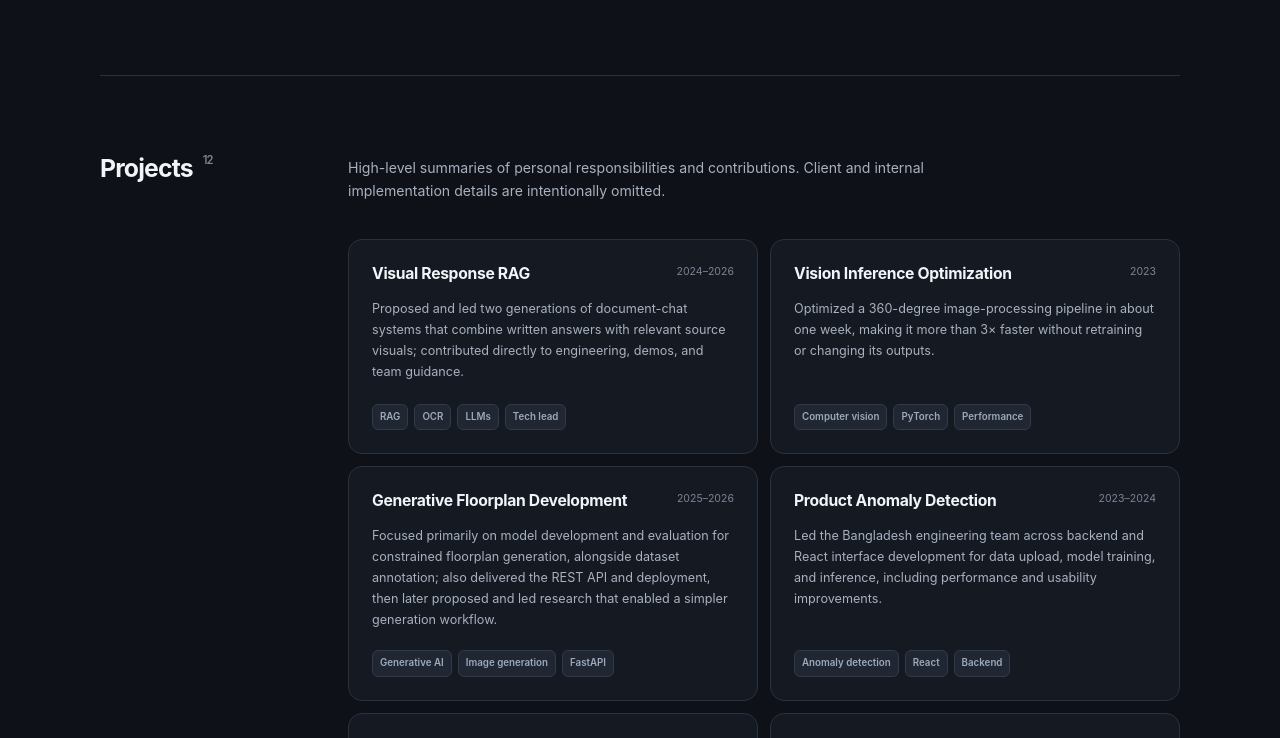
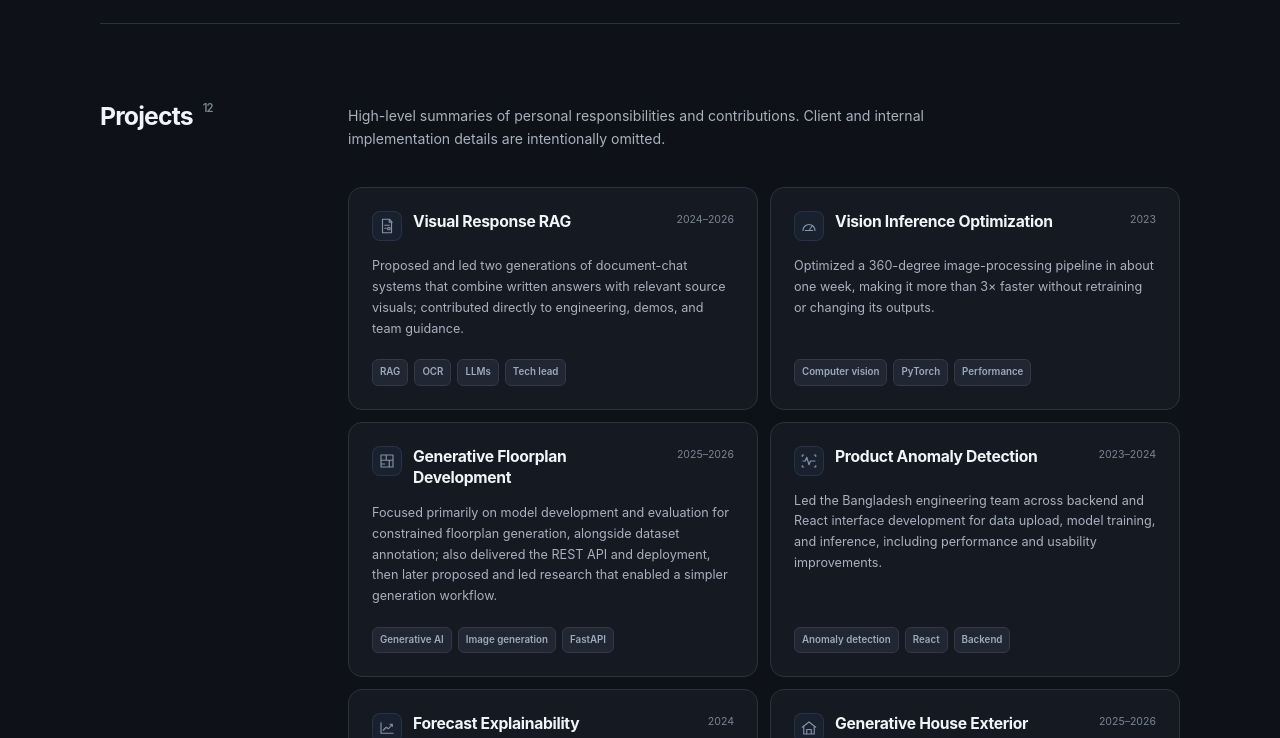
Before and after one commit to nsabir2011/resume, an Astro site: page / in a window 1280 px wide. Shown: the part 2062-2800 px from the top of the page. Built offline with nearby package versions, Linux system fonts and the light colour scheme; Astro itself is replaced by a stand-in of ours.

Commit message:
Add project icons and interaction polish

```diff
--- /dev/null
+++ b/src/components/ProjectIcon.astro
@@ -0,0 +1,130 @@
+---
+interface Props {
+  name: string;
+}
+
+const { name } = Astro.props;
+---
+
+<span class="project-icon" aria-hidden="true">
+  {
+    name === 'document-visuals' && (
+      <svg viewBox="0 0 24 24">
+        <path d="M6 3h9l3 3v15H6z" />
+        <path d="M15 3v4h4M9 11h6M9 15h2" />
+        <rect x="13" y="14" width="3" height="3" rx=".5" />
+      </svg>
+    )
+  }
+  {
+    name === 'speed' && (
+      <svg viewBox="0 0 24 24">
+        <path d="M4 18a8 8 0 1 1 16 0" />
+        <path d="m12 18 4-6M7 18h10" />
+      </svg>
+    )
+  }
+  {
+    name === 'floorplan' && (
+      <svg viewBox="0 0 24 24">
+        <path d="M4 4h16v16H4zM11 4v7H4M11 11h9M15 11v9M4 16h5" />
+      </svg>
+    )
+  }
+  {
+    name === 'anomaly' && (
+      <svg viewBox="0 0 24 24">
+        <path d="M4 12h3l2-5 3 10 2-5h6" />
+        <path d="M5 4H3v2M19 4h2v2M5 20H3v-2M19 20h2v-2" />
+      </svg>
+    )
+  }
+  {
+    name === 'forecast' && (
+      <svg viewBox="0 0 24 24">
+        <path d="M4 19V5M4 19h16" />
+        <path d="m7 15 4-4 3 2 5-6M16 7h3v3" />
+      </svg>
+    )
+  }
+  {
+    name === 'house' && (
+      <svg viewBox="0 0 24 24">
+        <path d="m3 11 9-7 9 7" />
+        <path d="M5 10v10h14V10M9 20v-6h6v6" />
+      </svg>
+    )
+  }
+  {
+    name === 'face-camera' && (
+      <svg viewBox="0 0 24 24">
+        <path d="M4 8V5h3M17 5h3v3M20 16v3h-3M7 19H4v-3" />
+        <circle cx="12" cy="10" r="3" />
+        <path d="M7.5 17c.8-2.3 2.3-3.5 4.5-3.5s3.7 1.2 4.5 3.5" />
+      </svg>
+    )
+  }
+  {
+    name === 'vehicle' && (
+      <svg viewBox="0 0 24 24">
+        <path d="m5 9 2-4h10l2 4 2 2v6H3v-6z" />
+        <path d="M6 17v2M18 17v2M7 13h2M15 13h2M6 9h12" />
+      </svg>
+    )
+  }
+  {
+    name === 'styles' && (
+      <svg viewBox="0 0 24 24">
+        <path d="m12 3 8 4-8 4-8-4zM4 12l8 4 8-4M4 17l8 4 8-4" />
+      </svg>
+    )
+  }
+  {
+    name === 'platform' && (
+      <svg viewBox="0 0 24 24">
+        <rect x="3" y="4" width="18" height="13" rx="2" />
+        <path d="M8 21h8M12 17v4M7 9h3v3H7zM13 9h4M13 12h3" />
+      </svg>
+    )
+  }
+  {
+    name === 'research' && (
+      <svg viewBox="0 0 24 24">
+        <circle cx="10" cy="10" r="6" />
+        <path d="m14.5 14.5 5 5M8 8h4M8 11h3" />
+      </svg>
+    )
+  }
+  {
+    name === 'demo' && (
+      <svg viewBox="0 0 24 24">
+        <path d="M4 5h16v11H4zM9 20h6M12 16v4" />
+        <path d="m12 8 .7 1.5 1.6.2-1.2 1.1.3 1.6-1.4-.8-1.4.8.3-1.6-1.2-1.1 1.6-.2z" />
+      </svg>
+    )
+  }
+</span>
+
+<style>
+  .project-icon {
+    width: 30px;
+    height: 30px;
+    flex: 0 0 30px;
+    display: grid;
+    place-items: center;
+    color: #8393a8;
+    background: rgba(121, 169, 255, 0.055);
+    border: 1px solid rgba(121, 169, 255, 0.13);
+    border-radius: 8px;
+  }
+
+  svg {
+    width: 18px;
+    height: 18px;
+    fill: none;
+    stroke: currentColor;
+    stroke-linecap: round;
+    stroke-linejoin: round;
+    stroke-width: 1.55;
+  }
+</style>
--- a/src/data/portfolio.ts
+++ b/src/data/portfolio.ts
@@ -75,6 +75,7 @@ export const experiences = [
 export const projects = [
   {
     title: 'Visual Response RAG',
+    icon: 'document-visuals',
     period: '2024–2026',
     summary:
       'Proposed and led two generations of document-chat systems that combine written answers with relevant source visuals; contributed directly to engineering, demos, and team guidance.',
@@ -82,6 +83,7 @@ export const projects = [
   },
   {
     title: 'Vision Inference Optimization',
+    icon: 'speed',
     period: '2023',
     summary:
       'Optimized a 360-degree image-processing pipeline in about one week, making it more than 3× faster without retraining or changing its outputs.',
@@ -89,6 +91,7 @@ export const projects = [
   },
   {
     title: 'Generative Floorplan Development',
+    icon: 'floorplan',
     period: '2025–2026',
     summary:
       'Focused primarily on model development and evaluation for constrained floorplan generation, alongside dataset annotation; also delivered the REST API and deployment, then later proposed and led research that enabled a simpler generation workflow.',
@@ -96,6 +99,7 @@ export const projects = [
   },
   {
     title: 'Product Anomaly Detection',
+    icon: 'anomaly',
     period: '2023–2024',
     summary:
       'Led the Bangladesh engineering team across backend and React interface development for data upload, model training, and inference, including performance and usability improvements.',
@@ -103,6 +107,7 @@ export const projects = [
   },
   {
     title: 'Forecast Explainability',
+    icon: 'forecast',
     period: '2024',
     summary:
       'Led development of an AI system that provides useful context around forecast-model predictions, with responsibility spanning the solution, demonstration, and related patent contribution.',
@@ -110,6 +115,7 @@ export const projects = [
   },
   {
     title: 'Generative House Exterior',
+    icon: 'house',
     period: '2025–2026',
     summary:
       'Developed model workflows for generating consistent house-exterior views from elevation plans while following supplied textures and design requirements.',
@@ -117,6 +123,7 @@ export const projects = [
   },
   {
     title: 'Multi-Camera Face Intelligence',
+    icon: 'face-camera',
     period: '2018–2022',
     summary:
       'Created the original prototype and built the production AI and backend system for real-time CCTV face monitoring, then expanded into performance optimization and full-stack product improvements.',
@@ -128,6 +135,7 @@ export const projects = [
   },
   {
     title: 'Vehicle & Number-Plate Intelligence',
+    icon: 'vehicle',
     period: '2019–2022',
     summary:
       'Created a vehicle-monitoring prototype and owned its core AI and backend work for detecting vehicles and extracting number plates from CCTV feeds; later fixed and improved the adapted interface.',
@@ -135,6 +143,7 @@ export const projects = [
   },
   {
     title: 'Multi-Style Image Transformation',
+    icon: 'styles',
     period: '2023–2024',
     summary:
       'Worked across model training, backend development, web UI development, and deployment for a component-aware artistic image-transformation system.',
@@ -142,6 +151,7 @@ export const projects = [
   },
   {
     title: 'AI Demo Delivery Platform',
+    icon: 'platform',
     period: '2023–2024',
     summary:
       'Prepared several AI demonstrations and developed the shared portal, cloud infrastructure, Nginx setup, SSL, deployments, and ongoing maintenance.',
@@ -149,6 +159,7 @@ export const projects = [
   },
   {
     title: 'Commercial-Friendly Model Research',
+    icon: 'research',
     period: '2023–2024',
     summary:
       'Proposed and led model-comparison research with a junior engineer across segmentation and object detection, producing reusable internal references for future project selection.',
@@ -156,6 +167,7 @@ export const projects = [
   },
   {
     title: 'Applied AI Demonstrations',
+    icon: 'demo',
     period: '2024',
     summary:
       'Delivered multiple short-cycle demonstrations covering conversational AI, executive communication, stadium experiences, and 2D-to-3D interfaces.',
--- a/src/layouts/BaseLayout.astro
+++ b/src/layouts/BaseLayout.astro
@@ -34,8 +34,8 @@ const socialImageAlt =
     <meta property="og:site_name" content="Nazmus Sakib Abir" />
     <meta property="og:image" content={socialImageUrl} />
     <meta property="og:image:alt" content={socialImageAlt} />
-    <meta property="og:image:width" content="1076" />
-    <meta property="og:image:height" content="1462" />
+    <meta property="og:image:width" content={String(socialPreview.width)} />
+    <meta property="og:image:height" content={String(socialPreview.height)} />
     <meta name="twitter:card" content="summary_large_image" />
     <meta name="twitter:title" content={title} />
     <meta name="twitter:description" content={description} />
--- a/src/pages/index.astro
+++ b/src/pages/index.astro
@@ -1,6 +1,7 @@
 ---
 import { Image } from 'astro:assets';
 
+import ProjectIcon from '../components/ProjectIcon.astro';
 import SectionHeading from '../components/SectionHeading.astro';
 import SiteHeader from '../components/SiteHeader.astro';
 import heroIllustration from '../assets/ai-workstation-illustration.png';
@@ -90,7 +91,7 @@ const pageTitle = `${profile.name} — AI/ML Engineer`;
             src={heroIllustration}
             alt="Illustration of an AI engineering workstation viewed from behind a seated engineer"
             width={680}
-            height={924}
+            height={680}
             format="webp"
             quality={85}
             loading="eager"
@@ -182,7 +183,10 @@ const pageTitle = `${profile.name} — AI/ML Engineer`;
           projects.map((project) => (
             <article class="project-card">
               <div class="project-top">
-                <h3>{project.title}</h3>
+                <div class="project-heading">
+                  <ProjectIcon name={project.icon} />
+                  <h3>{project.title}</h3>
+                </div>
                 <time>{project.period}</time>
               </div>
               <p>{project.summary}</p>
--- a/src/styles/global.css
+++ b/src/styles/global.css
@@ -196,7 +196,7 @@ h1 {
 
 .portrait {
   position: relative;
-  aspect-ratio: 538 / 731;
+  aspect-ratio: 1;
   overflow: hidden;
   background: var(--surface);
   border: 1px solid #344154;
@@ -492,6 +492,21 @@ h1 {
   background: var(--surface);
   border: 1px solid var(--line);
   border-radius: var(--radius);
+  transition:
+    border-color 160ms ease,
+    transform 160ms ease;
+}
+
+.project-card:hover,
+.project-card:focus-within,
+.skill-group:hover,
+.article-card:hover,
+.article-card:focus-within,
+.support-card:hover,
+.support-card:focus-within,
+.credential-card:hover {
+  border-color: #3b485a;
+  transform: translateY(-1px);
 }
 
 .project-card {
@@ -505,6 +520,13 @@ h1 {
   display: flex;
   justify-content: space-between;
   gap: 18px;
+}
+
+.project-heading {
+  min-width: 0;
+  display: flex;
+  align-items: flex-start;
+  gap: 11px;
 }
 
 .project-card h3 {
@@ -541,7 +563,7 @@ h1 {
 
 .project-link:hover,
 .project-link:focus-visible {
-  color: var(--text);
+  color: var(--ink);
 }
 
 .tag-list,
@@ -897,4 +919,12 @@ h1 {
   html {
     scroll-behavior: auto;
   }
+
+  .project-card,
+  .skill-group,
+  .article-card,
+  .support-card,
+  .credential-card {
+    transition: none;
+  }
 }
```
